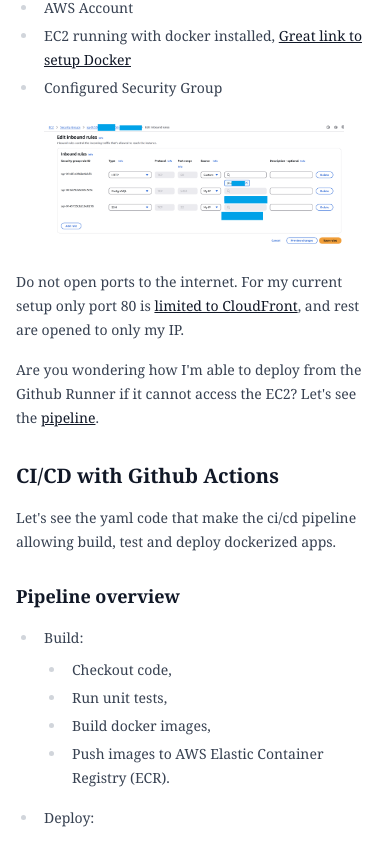
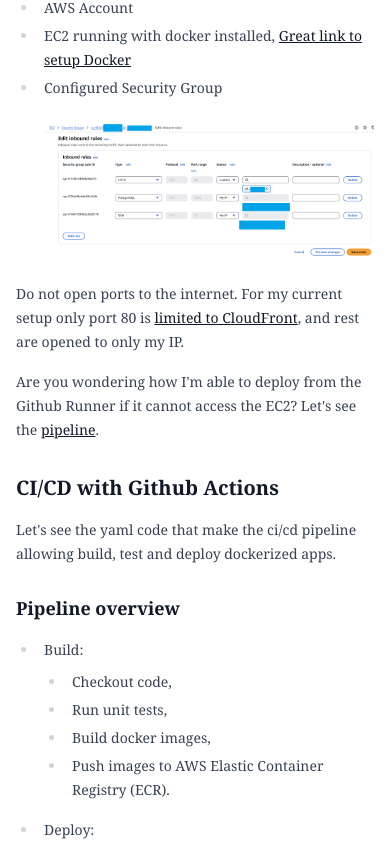
Before and after one commit to itfwf/itugui-blog, a Next.js app: page /blog/ci-cd-pipeline-docker-compose-aws-ecr-ec2-github-actions in a window 390 px wide. Shown: the part 1456-2298 px from the top of the page. Built offline with nearby package versions, Linux system fonts and the light colour scheme.

Commit message:
make img responsive

```diff
--- a/components/blog-post.tsx
+++ b/components/blog-post.tsx
@@ -49,9 +49,9 @@ export function BlogPost(props: Args) {
                             <div >
                                 <Image
                                     src={src!} alt={alt!}
-                                    width={300}
-                                    height={200}
-                                />
+                                    width={500}
+                                    height={0}
+                                    layout="responsive" objectFit="contain" />
                             </div>
                         );
                     },
```
